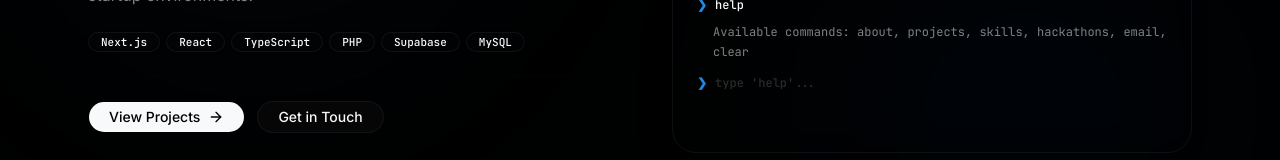
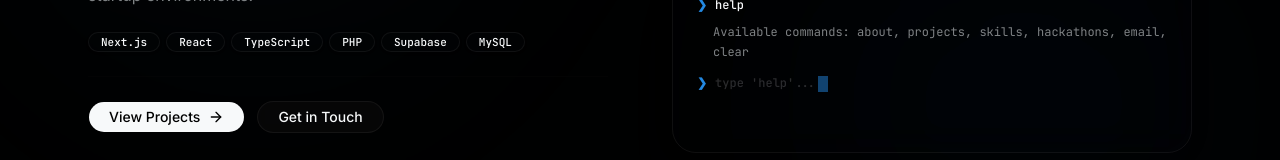
Before and after one commit to vasanthshettyy/Portfolio, a Next.js app: page / in a window 1280 px wide. Shown: the part 431-591 px from the top of the page. Built offline with nearby package versions, Linux system fonts and the light colour scheme.

Commit message:
terminal input cursor changed to thick vertical block cursor with pulse animation

```diff
--- a/components/sections/hero.tsx
+++ b/components/sections/hero.tsx
@@ -145,20 +145,25 @@ function TerminalPanel() {
         ))}
 
         {/* Input prompt line */}
-        <form onSubmit={handleCommand} className="flex gap-2 items-center pt-1">
+        <form onSubmit={handleCommand} className="flex gap-2 items-center pt-1 relative">
           <span className="text-primary font-bold select-none">❯</span>
+          <div className="flex-1 flex items-center relative min-h-[1.25rem]">
+            <span className="whitespace-pre text-foreground font-medium select-none">
+              {inputValue || <span className="text-muted-foreground/30">type 'help'...</span>}
+            </span>
+            <span className="inline-block w-2.5 h-4 bg-primary/80 animate-pulse ml-0.5" />
             <input
               ref={inputRef}
               type="text"
               value={inputValue}
               onChange={(e) => setInputValue(e.target.value)}
-            className="flex-1 bg-transparent border-none outline-none focus:ring-0 p-0 m-0 text-foreground font-medium resize-none placeholder-muted-foreground/30 focus-visible:ring-0 focus-visible:outline-none"
-            placeholder="type 'help'..."
+              className="absolute inset-0 w-full h-full opacity-0 cursor-text outline-none border-none focus:ring-0 focus-visible:ring-0 focus-visible:outline-none p-0 m-0 bg-transparent text-transparent caret-transparent"
               autoComplete="off"
               autoCorrect="off"
               autoCapitalize="off"
               spellCheck={false}
             />
+          </div>
         </form>
       </div>
     </div>
```
Lines whose indentation alone changed are shown as unchanged.
